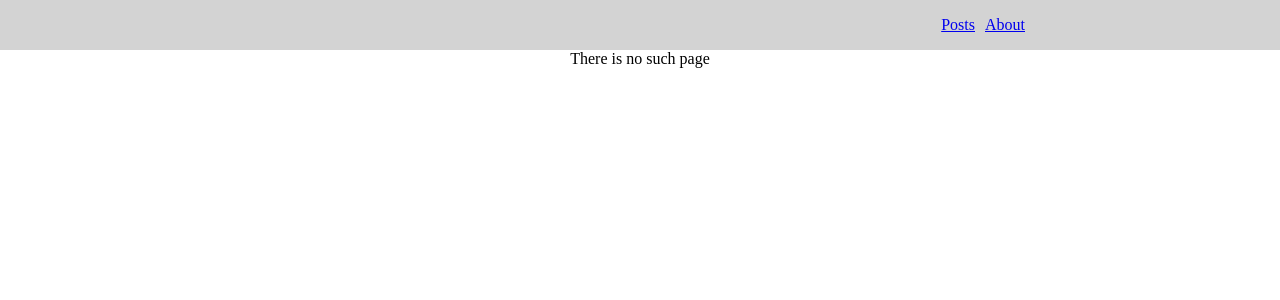
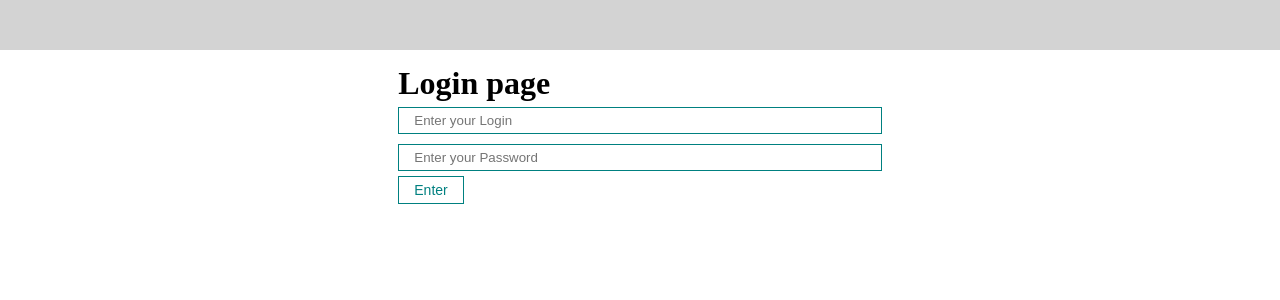
Before and after one commit to AndrewKrupenko/react-fund-course, a React (Create React App) app: page /login in a window 1280 px wide. Before the commit this address led to /error. Shown: the top 300 px of the page. Built offline with nearby package versions, Linux system fonts and the light colour scheme.

Commit message:
added login functionality

```diff
--- a/src/App.js
+++ b/src/App.js
@@ -2,13 +2,27 @@ import './styles/App.css'
 import {BrowserRouter} from "react-router-dom"
 import Navbar from "./components/UI/navbar/Navbar"
 import AppRouter from "./components/AppRouter"
+import {AuthContext} from "./context"
+import {useEffect, useState} from "react"
 
 function App() {
+  const [isAuth, setIsAuth] = useState(false)
+  const [isLoading, setIsLoading] = useState(true)
+
+  useEffect(() => {
+    if (localStorage.getItem('auth')) {
+      setIsAuth(true)
+    }
+    setIsLoading(false)
+  }, [])
+
   return (
-    <BrowserRouter>
-      <Navbar />
-      <AppRouter />
-    </BrowserRouter>
+    <AuthContext.Provider value={{ isAuth, setIsAuth, isLoading }}>
+      <BrowserRouter>
+        <Navbar />
+        <AppRouter />
+      </BrowserRouter>
+    </AuthContext.Provider>
   )
 }
 
--- a/src/components/AppRouter.jsx
+++ b/src/components/AppRouter.jsx
@@ -1,12 +1,27 @@
 import {Route, Routes} from "react-router-dom"
-import {routes} from "../router"
+import {privateRoutes, publicRoutes} from "../router"
+import {useContext} from "react"
+import {AuthContext} from "../context"
+import Loader from "./UI/loader/Loader"
 
 const AppRouter = () => {
+  const {isAuth, isLoading} = useContext(AuthContext)
+
+  if (isLoading) {
+    return <Loader />
+  }
+
   return (
     <Routes>
-      {routes.map((route, index) =>
-        <Route path={route.path} element={route.element} key={index} />
-      )}
+      {isAuth ?
+        privateRoutes.map((route, index) =>
+          <Route path={route.path} element={route.element} key={index} />
+        )
+        :
+        publicRoutes.map((route, index) =>
+          <Route path={route.path} element={route.element} key={index} />
+        )
+      }
     </Routes>
   )
 }
--- a/src/components/CommentList.jsx
+++ b/src/components/CommentList.jsx
@@ -2,7 +2,7 @@ const CommentList = ({ comments }) => {
   return (
     <div>
       {comments.map(comment => (
-        <div className="comment">
+        <div className="comment" key={comment.id}>
           <h5>{comment.email}</h5>
           <div>{comment.body}</div>
         </div>
--- a/src/components/UI/navbar/Navbar.jsx
+++ b/src/components/UI/navbar/Navbar.jsx
@@ -1,13 +1,30 @@
 import {Link} from "react-router-dom"
+import {useContext} from "react"
+import {AuthContext} from "../../../context"
+import MainButton from "../button/MainButton";
 
 const Navbar = () => {
+  const {isAuth, setIsAuth} = useContext(AuthContext)
+
+  const handleLogout = () => {
+    setIsAuth(false)
+    localStorage.removeItem('auth')
+  }
+
   return (
     <div className="navbar">
       <div className="links-wrapper">
-        <div className="navbar__links">
-          <Link to="/posts">Posts</Link>
-          <Link to="/about">About</Link>
-        </div>
+        {isAuth &&
+          <>
+            <MainButton onClick={handleLogout}>
+              Log Out
+            </MainButton>
+            <div className="navbar__links">
+              <Link to="/posts">Posts</Link>
+              <Link to="/about">About</Link>
+            </div>
+          </>
+        }
       </div>
     </div>
   )
--- /dev/null
+++ b/src/context/index.js
@@ -0,0 +1,3 @@
+import {createContext} from "react"
+
+export const AuthContext = createContext(null)
--- /dev/null
+++ b/src/pages/Login.jsx
@@ -0,0 +1,27 @@
+import MainInput from "../components/UI/input/MainInput"
+import MainButton from "../components/UI/button/MainButton"
+import {useContext} from "react"
+import {AuthContext} from "../context"
+
+const Login = () => {
+  const {isAuth, setIsAuth} = useContext(AuthContext)
+
+  const handleLogin = e => {
+    e.preventDefault()
+    setIsAuth(true)
+    localStorage.setItem('auth', 'true')
+  }
+
+  return (
+    <div className="login-wrapper">
+      <h1>Login page</h1>
+      <form onSubmit={handleLogin}>
+        <MainInput type="text" placeholder="Enter your Login" />
+        <MainInput type="password" placeholder="Enter your Password" />
+        <MainButton>Enter</MainButton>
+      </form>
+    </div>
+  )
+}
+
+export default Login
--- a/src/router/index.js
+++ b/src/router/index.js
@@ -2,13 +2,20 @@ import About from "../pages/About"
 import Posts from "../pages/Posts"
 import SinglePost from "../pages/SinglePost"
 import Error from "../pages/Error"
+import Login from "../pages/Login"
 import {Navigate} from "react-router-dom"
 
-export const routes = [
+export const privateRoutes = [
   {path: '/about', element: <About />},
   {path: '/posts', element: <Posts />},
   {path: '/', element: <Posts />},
+  {path: '/login', element: <Navigate replace to="/posts" />},
   {path: '/posts/:id', element: <SinglePost />},
   {path: '/error', element: <Error />},
   {path: '*', element: <Navigate replace to="/error" />}
 ]
+
+export const publicRoutes = [
+  {path: '/login', element: <Login />},
+  {path: '*', element: <Navigate replace to="/login" />}
+]
--- a/src/styles/App.css
+++ b/src/styles/App.css
@@ -111,3 +111,7 @@
 .comment {
     margin-top: 15px;
 }
+
+.login-wrapper {
+    padding: 15px;
+}
```
